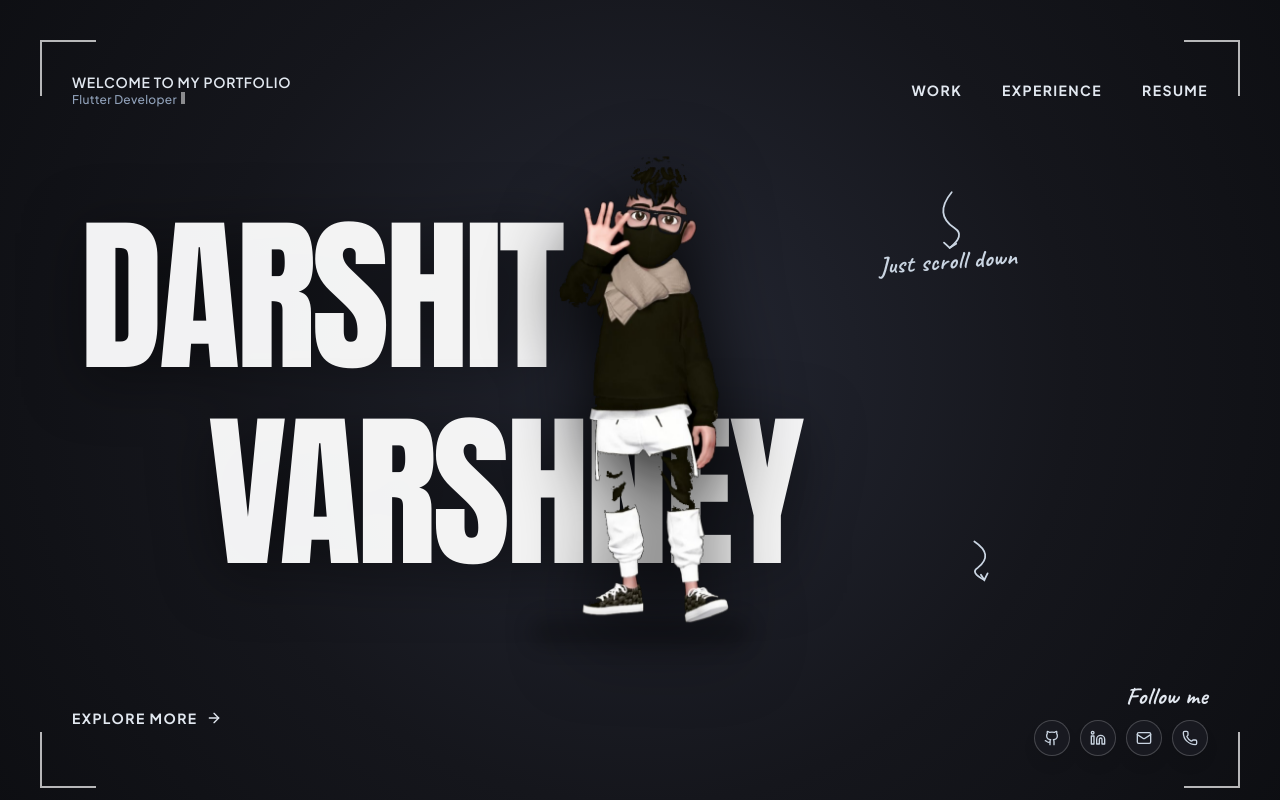
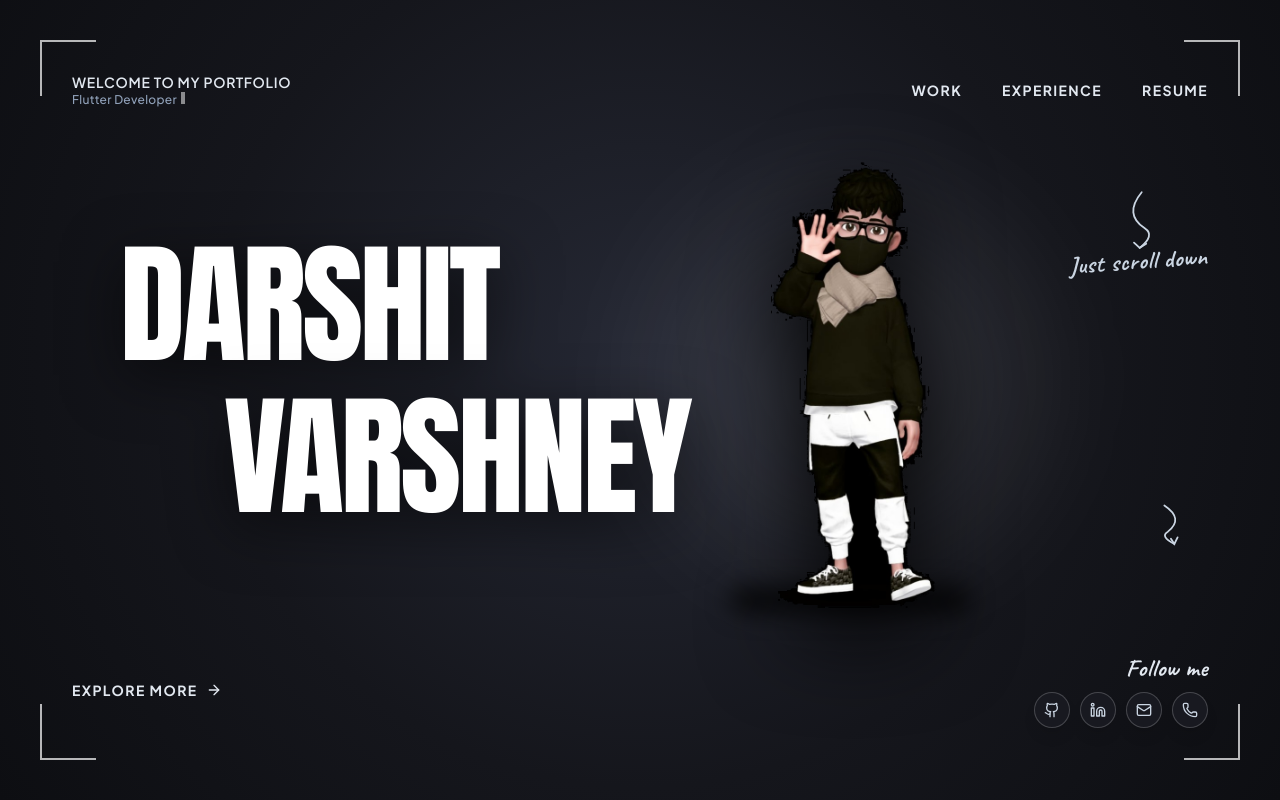
Before and after one commit to Darshitvarshney/portfolio, a React (Vite) app: page / in a window 1280 px wide. Shown: the top 800 px of the page. Built offline with nearby package versions, Linux system fonts and the light colour scheme.

Commit message:
feat: add Navbar, Hero, and About components along with avatar asset

```diff
--- a/src/components/AboutSection.tsx
+++ b/src/components/AboutSection.tsx
@@ -1,5 +1,5 @@
 import { useScrollReveal } from "@/hooks/useScrollReveal";
-import { MapPin, Mail, GraduationCap, Briefcase, Sparkles } from "lucide-react";
+import { MapPin, Mail, GraduationCap, Briefcase } from "lucide-react";
 
 export function AboutSection() {
   const ref = useScrollReveal();
@@ -9,7 +9,6 @@ export function AboutSection() {
     { label: "Email", value: "darshitvarshney1928@gmail.com", icon: Mail, isEmail: true },
     { label: "Education", value: "B.Tech CS (2024 – 2028)", icon: GraduationCap },
     { label: "Experience", value: "Intern @ Challan Save (6 Mos)", icon: Briefcase },
-    { label: "Focus", value: "FastAPI, Multimodal AI, Agentic Systems", icon: Sparkles },
   ];
 
   return (
--- a/src/components/HeroSection.tsx
+++ b/src/components/HeroSection.tsx
@@ -1,4 +1,4 @@
-import { useState, useEffect } from "react";
+import { useState, useEffect, useRef } from "react";
 import { Github, Linkedin, Mail, Phone, ArrowRight } from "lucide-react";
 
 const roles = [
@@ -13,6 +13,11 @@ export function HeroSection() {
   const [roleIndex, setRoleIndex] = useState(0);
   const [text, setText] = useState("");
   const [deleting, setDeleting] = useState(false);
+
+  // 3D Cursor Tracking State
+  const [mouseOffset, setMouseOffset] = useState({ x: 0, y: 0 });
+  const [isHovered, setIsHovered] = useState(false);
+  const sectionRef = useRef<HTMLElement>(null);
 
   useEffect(() => {
     const current = roles[roleIndex];
@@ -32,9 +37,31 @@ export function HeroSection() {
     return () => clearTimeout(timeout);
   }, [text, deleting, roleIndex]);
 
+  // Handle smooth mouse tracking over the hero viewport
+  const handleMouseMove = (e: React.MouseEvent<HTMLElement>) => {
+    const rect = e.currentTarget.getBoundingClientRect();
+    const x = (e.clientX - (rect.left + rect.width / 2)) / (rect.width / 2);
+    const y = (e.clientY - (rect.top + rect.height / 2)) / (rect.height / 2);
+    setMouseOffset({
+      x: Math.max(-1, Math.min(1, x)),
+      y: Math.max(-1, Math.min(1, y)),
+    });
+    setIsHovered(true);
+  };
+
+  const handleMouseLeave = () => {
+    setMouseOffset({ x: 0, y: 0 });
+    setIsHovered(false);
+  };
+
   return (
-    <section id="home" className="relative min-h-screen w-full studio-backdrop flex flex-col justify-between p-6 sm:p-10 md:p-14 overflow-hidden select-none">
-
+    <section
+      id="home"
+      ref={sectionRef}
+      onMouseMove={handleMouseMove}
+      onMouseLeave={handleMouseLeave}
+      className="relative min-h-screen w-full studio-backdrop flex flex-col justify-between p-6 sm:p-10 md:p-14 overflow-hidden select-none"
+    >
       {/* 4 Viewfinder Framing Corner Brackets */}
       <div className="absolute top-6 left-6 sm:top-10 sm:left-10 w-8 h-8 sm:w-14 sm:h-14 border-t-2 border-l-2 border-white/70 pointer-events-none z-30" />
       <div className="absolute top-6 right-6 sm:top-10 sm:right-10 w-8 h-8 sm:w-14 sm:h-14 border-t-2 border-r-2 border-white/70 pointer-events-none z-30" />
@@ -77,44 +104,69 @@ export function HeroSection() {
         </div>
       </div>
 
-      {/* Main Center Stage: Giant Typography & Centered Standing 3D Avatar */}
-      <div className="relative z-10 flex-1 flex items-center justify-center my-auto py-8">
+      {/* Main Center Stage: Solid White Name on Left, Avatar & Arrows Shifted Slightly Right */}
+      <div className="relative z-10 flex-1 flex items-center justify-between my-auto py-8">
 
-        {/* Giant Background Typography: DARSHIT VARSHNEY */}
-        <div className="absolute inset-0 flex flex-col justify-center items-start pl-2 sm:pl-6 pointer-events-none z-0 gap-3 sm:gap-5 md:gap-7">
-          <div className="flex items-center gap-4 sm:gap-8">
-            <h1 className="font-['Anton'] text-6xl sm:text-7xl md:text-8xl lg:text-[9.5rem] xl:text-[10.5rem] tracking-tight leading-none text-white/95 uppercase drop-shadow-[0_10px_30px_rgba(0,0,0,0.5)]">
+        {/* Left Side: Solid Pure White Name (DARSHIT VARSHNEY) moving in sync with cursor */}
+        <div
+          className="absolute inset-y-0 left-0 flex flex-col justify-center items-start pl-4 sm:pl-10 lg:pl-16 pointer-events-none z-0 gap-3 sm:gap-5"
+          style={{
+            transform: `perspective(1000px) translate3d(${mouseOffset.x * 18}px, ${mouseOffset.y * 14}px, 0) rotateY(${mouseOffset.x * 8}deg) rotateX(${-mouseOffset.y * 6}deg)`,
+            transition: isHovered ? "transform 0.12s ease-out" : "transform 0.7s cubic-bezier(0.16, 1, 0.3, 1)",
+          }}
+        >
+          <div className="flex items-center gap-3 sm:gap-6">
+            <h1 className="font-['Anton'] text-6xl sm:text-7xl md:text-8xl lg:text-[7.25rem] xl:text-[8.25rem] tracking-tight leading-none text-white uppercase drop-shadow-[0_15px_30px_rgba(0,0,0,0.6)]">
               DARSHIT
             </h1>
           </div>
 
-          <div className="flex items-center gap-4 sm:gap-8">
+          <div className="flex items-center gap-3 sm:gap-6">
             {/* Preserved spacing where star was located */}
-            <div className="w-12 h-12 sm:w-20 sm:h-20 lg:w-24 lg:h-24 shrink-0 pointer-events-none" aria-hidden="true" />
+            <div className="w-11 h-11 sm:w-16 sm:h-16 lg:w-20 lg:h-20 shrink-0 pointer-events-none" aria-hidden="true" />
 
-            <h1 className="font-['Anton'] text-6xl sm:text-7xl md:text-8xl lg:text-[9.5rem] xl:text-[10.5rem] tracking-tight leading-none text-white/95 uppercase drop-shadow-[0_10px_30px_rgba(0,0,0,0.5)]">
+            <h1 className="font-['Anton'] text-6xl sm:text-7xl md:text-8xl lg:text-[7.25rem] xl:text-[8.25rem] tracking-tight leading-none text-white uppercase drop-shadow-[0_15px_30px_rgba(0,0,0,0.6)]">
               VARSHNEY
             </h1>
           </div>
         </div>
 
-        {/* Center: Standing 3D Avatar with floating animation */}
-        <div className="relative z-10 flex flex-col items-center justify-center">
-          <div className="relative">
-            {/* 3D Character Avatar */}
+        {/* Right-Center: 3D Avatar + Scroll Down Arrow (Shifted slightly to the right so name is clean & proper) */}
+        <div className="relative z-10 w-full flex justify-center lg:justify-end lg:pr-24 xl:pr-36">
+          <div className="relative flex flex-col items-center">
+
+            {/* Studio Ambient Backlight behind Avatar */}
+            <div
+              className="absolute top-1/2 left-1/2 -translate-x-1/2 -translate-y-1/2 w-72 sm:w-96 h-72 sm:h-96 bg-white/[0.08] rounded-full blur-3xl pointer-events-none"
+              style={{
+                transform: `translate3d(${mouseOffset.x * 12}px, ${mouseOffset.y * 12}px, 0)`,
+                transition: isHovered ? "transform 0.15s ease-out" : "transform 0.8s ease-out",
+              }}
+            />
+
+            {/* 3D Character Avatar with live cursor physics & rotation */}
             <img
               src="/avatar.png"
               alt="Darshit Varshney 3D Avatar"
-              className="w-[280px] sm:w-[380px] md:w-[460px] lg:w-[500px] h-auto object-contain animate-float-avatar drop-shadow-[0_20px_40px_rgba(0,0,0,0.95)]"
+              className="relative z-10 w-[270px] sm:w-[350px] md:w-[420px] lg:w-[460px] h-auto object-contain cursor-grab active:cursor-grabbing drop-shadow-[0_25px_45px_rgba(0,0,0,0.95)]"
+              style={{
+                transform: `perspective(1000px) translate3d(${mouseOffset.x * 26}px, ${mouseOffset.y * 18}px, 0) rotateY(${mouseOffset.x * 14}deg) rotateX(${-mouseOffset.y * 10}deg)`,
+                transition: isHovered ? "transform 0.12s ease-out" : "transform 0.7s cubic-bezier(0.16, 1, 0.3, 1)",
+              }}
             />
 
-            {/* Floor Ambient Shadow */}
-            <div className="w-48 sm:w-64 h-6 sm:h-8 bg-black/70 rounded-full blur-md mx-auto -mt-4 sm:-mt-6 animate-float-shadow pointer-events-none" />
+            {/* Dynamic Reacting Floor Shadow */}
+            <div
+              className="w-44 sm:w-60 h-6 bg-black/80 rounded-full blur-md mx-auto -mt-3 sm:-mt-5 pointer-events-none"
+              style={{
+                transform: `translate3d(${-mouseOffset.x * 20}px, ${-mouseOffset.y * 8}px, 0) scale(${1 - Math.abs(mouseOffset.y) * 0.15})`,
+                transition: isHovered ? "transform 0.12s ease-out" : "transform 0.7s cubic-bezier(0.16, 1, 0.3, 1)",
+              }}
+            />
 
-            {/* Doodle Annotation 1: 'Just scroll down' with curly arrow */}
-            <div className="absolute top-12 -right-16 sm:-right-24 md:-right-32 hidden sm:flex items-center gap-2 pointer-events-none">
+            {/* Doodle Annotation 1: 'Just scroll down' with curly arrow (Positioned directly to the right of avatar) */}
+            <div className="absolute top-10 -right-16 sm:-right-24 md:-right-32 hidden sm:flex items-center gap-2 pointer-events-none">
               <div className="flex flex-col items-center">
-                {/* SVG Curly Arrow pointing down */}
                 <svg
                   width="45"
                   height="65"
@@ -127,7 +179,7 @@ export function HeroSection() {
                   <path d="M 35 5 Q 10 25 30 45 Q 40 55 20 65" />
                   <polyline points="15,58 20,65 28,62" />
                 </svg>
-                <span className="font-['Caveat'] text-xl md:text-2xl text-slate-300 font-bold tracking-wide -mt-2 rotate-[-4deg]">
+                <span className="font-['Caveat'] text-xl md:text-2xl text-slate-300 font-bold tracking-wide -mt-2 rotate-[-4deg] whitespace-nowrap">
                   Just scroll down
                 </span>
               </div>
@@ -136,7 +188,6 @@ export function HeroSection() {
             {/* Doodle Annotation 2: 'Follow me' with curly arrow */}
             <div className="absolute bottom-16 -right-12 sm:-right-20 md:-right-28 hidden sm:flex items-center gap-2 pointer-events-none">
               <div className="flex flex-col items-center">
-                {/* SVG Curly Arrow pointing to socials */}
                 <svg
                   width="40"
                   height="50"
@@ -151,6 +202,7 @@ export function HeroSection() {
                 </svg>
               </div>
             </div>
+
           </div>
         </div>
 
@@ -158,7 +210,6 @@ export function HeroSection() {
 
       {/* Bottom Footer Bar inside framing */}
       <div className="relative z-20 flex flex-col sm:flex-row items-center justify-between gap-4 pb-2 sm:pb-4 px-2 sm:px-4">
-
         {/* Bottom-Left: EXPLORE MORE -> */}
         <a
           href="#about"
```
Also changed, not shown: src/components/Navbar.tsx (+1 -23 lines), public/avatar.png.
